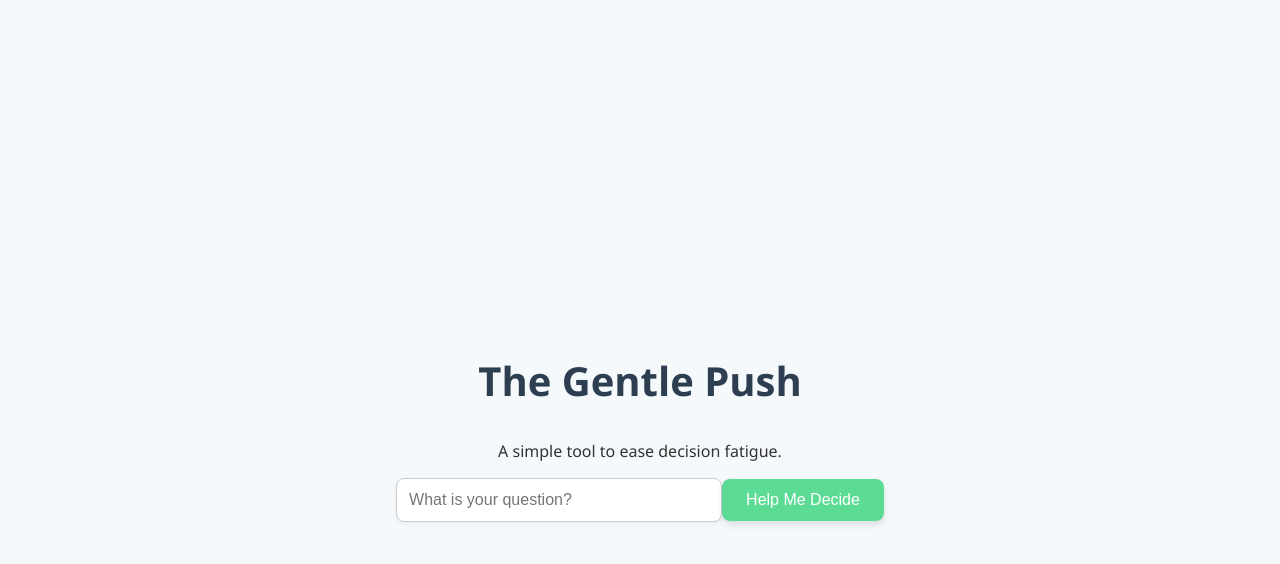
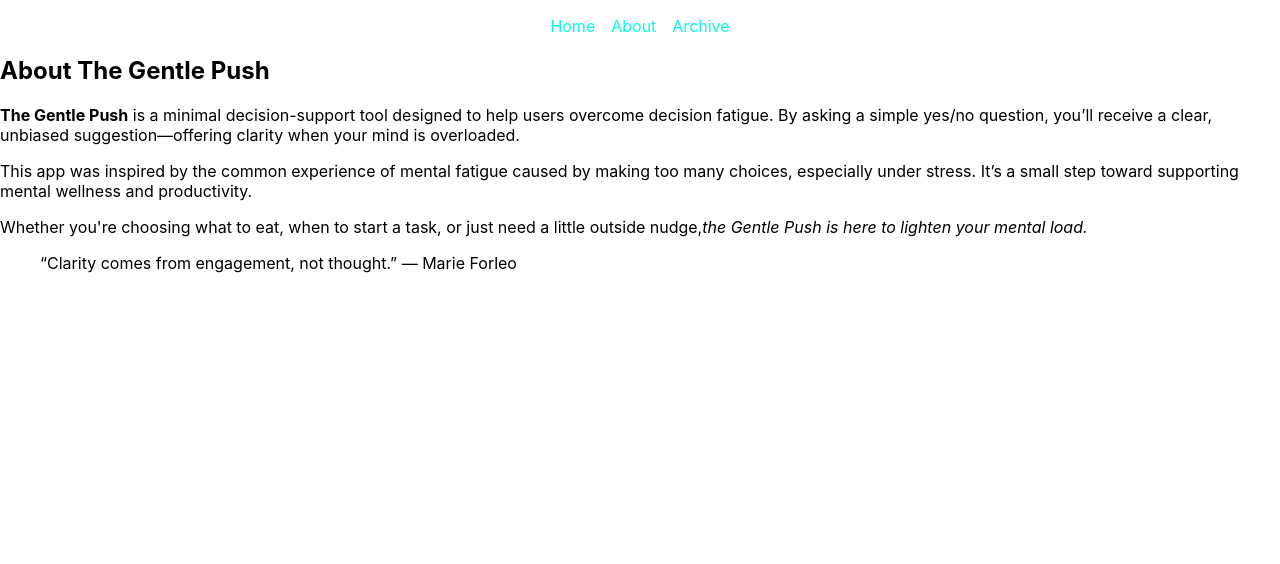
Before and after one commit to ShelbyChristensen/ask_the_force, a React (Create React App) app: page /about in a window 1280 px wide. Shown: the top 564 px of the page. Built offline with nearby package versions, Linux system fonts and the light colour scheme.

Commit message:
Added Home About and Archive Page with routes and updated to have a navigation

```diff
--- a/package.json
+++ b/package.json
@@ -9,6 +9,7 @@
     "@testing-library/user-event": "^13.5.0",
     "react": "^19.1.1",
     "react-dom": "^19.1.1",
+    "react-router-dom": "^7.7.1",
     "react-scripts": "5.0.1",
     "web-vitals": "^2.1.4"
   },
--- a/src/App.css
+++ b/src/App.css
@@ -94,3 +94,27 @@ button:hover {
   height: 1px;
   overflow: hidden;
 }
+
+/* About Page */
+.about-page {
+  max-width: 600px;
+  margin: 2rem auto;
+  padding: 1rem;
+  color: #f4f4f4;
+  text-align: left;
+  line-height: 1.6;
+}
+
+.about-page h2 {
+  font-size: 2rem;
+  margin-bottom: 1rem;
+  color: #00ffe7;
+}
+
+.about-page blockquote {
+  margin-top: 2rem;
+  font-style: italic;
+  color: #ccc;
+  border-left: 4px solid #00ffe7;
+  padding-left: 1rem;
+}
--- a/src/App.js
+++ b/src/App.js
@@ -1,46 +1,33 @@
-import { useState } from "react";
-import './App.css';
-import QuestionInput from "./components/QuestionInput";
-import ResponseDisplay from "./components/ResponseDisplay";
-import ErrorMessage from "./components/ErrorMessage";
-import LoadingMessage from "./components/LoadingMessage";
+import { BrowserRouter as Router, Routes, Route, Link } from "react-router-dom";
+import Home from "./pages/Home";
+import About from "./pages/About";
+import Archive from "./pages/Archive";
 
 function App() {
-  const [question, setQuestion] = useState("");
-  const [response, setResponse] = useState(null);
-  const [loading, setLoading] = useState(false);
-  const [error, setError] = useState("");
+  return (
+    <Router>
+      <div className="App">
+        {/* Navigation Bar */}
+        <nav style={{ margin: "1rem", textAlign: "center" }}>
+          <Link to="/" style={{ marginRight: "1rem", textDecoration: "none", color: "#00ffe7" }}>
+            Home
+          </Link>
+          <Link to="/about" style={{ marginRight: "1rem", textDecoration: "none", color: "#00ffe7" }}>
+            About
+          </Link>
+          <Link to="/archive" style={{ textDecoration: "none", color: "#00ffe7" }}>
+            Archive
+          </Link>
+        </nav>
 
-  const getDecision = async () => {
-    if (!question.trim()) {
-      setError("Please enter a question.");
-      return;
-    }
-
-    setLoading(true);
-    setError("");
-    setResponse(null);
-
-    try {
-      const res = await fetch("https://yesno.wtf/api");
-      const data = await res.json();
-      setResponse({ answer: data.answer, image: data.image });
-    } catch (err) {
-      setError("Unable to process your request. Please try again.");
-    } finally {
-      setLoading(false);
-    }
-  };
-
-  return (
-    <div className="App">
-      <h1>The Gentle Push</h1>
-      <p className="subtitle">A simple tool to ease decision fatigue.</p>
-      <QuestionInput question={question} setQuestion={setQuestion} onSubmit={getDecision} />
-      {loading && <LoadingMessage />}
-      {error && <ErrorMessage message={error} />}
-      {response && <ResponseDisplay answer={response.answer} image={response.image} />}
-    </div>
+        {/* Page Routes */}
+        <Routes>
+          <Route path="/" element={<Home />} />
+          <Route path="/about" element={<About />} />
+          <Route path="/archive" element={<Archive />} />
+        </Routes>
+      </div>
+    </Router>
   );
 }
 
--- a/src/pages/About.js
+++ b/src/pages/About.js
@@ -1 +1,26 @@
-# Info on decision fatigue
+// src/pages/AboutPage.js
+
+function AboutPage() {
+  return (
+    <div className="about-page">
+      <h2>About The Gentle Push</h2>
+      <p>
+        <strong>The Gentle Push</strong> is a minimal decision-support tool designed to help users overcome decision fatigue.
+        By asking a simple yes/no question, you’ll receive a clear, unbiased suggestion—offering clarity when your mind is overloaded.
+      </p>
+      <p>
+        This app was inspired by the common experience of mental fatigue caused by making too many choices, especially under stress.
+        It’s a small step toward supporting mental wellness and productivity.
+      </p>
+      <p>
+        Whether you're choosing what to eat, when to start a task, or just need a little outside nudge,
+        <em>the Gentle Push is here to lighten your mental load.</em>
+      </p>
+      <blockquote>
+        “Clarity comes from engagement, not thought.” — Marie Forleo
+      </blockquote>
+    </div>
+  );
+}
+
+export default AboutPage;
--- /dev/null
+++ b/src/pages/Archive.js
@@ -0,0 +1,11 @@
+// src/pages/Archive.js
+function Archive() {
+  return (
+    <div>
+      <h1>Decision Archive</h1>
+      <p>Your past questions will appear here soon.</p>
+    </div>
+  );
+}
+
+export default Archive;
--- a/src/pages/Archives.js
+++ /dev/null
@@ -1 +0,0 @@
-# Saved Q&As
--- a/src/pages/Home.js
+++ b/src/pages/Home.js
@@ -1 +1,46 @@
-# Ask a Question
+import { useState } from "react";
+import QuestionInput from "../components/QuestionInput";
+import ResponseDisplay from "../components/ResponseDisplay";
+import ErrorMessage from "../components/ErrorMessage";
+import LoadingMessage from "../components/LoadingMessage";
+
+function App() {
+  const [question, setQuestion] = useState("");
+  const [response, setResponse] = useState(null);
+  const [loading, setLoading] = useState(false);
+  const [error, setError] = useState("");
+
+  const getDecision = async () => {
+    if (!question.trim()) {
+      setError("Please enter a question.");
+      return;
+    }
+
+    setLoading(true);
+    setError("");
+    setResponse(null);
+
+    try {
+      const res = await fetch("https://yesno.wtf/api");
+      const data = await res.json();
+      setResponse({ answer: data.answer, image: data.image });
+    } catch (err) {
+      setError("Unable to process your request. Please try again.");
+    } finally {
+      setLoading(false);
+    }
+  };
+
+  return (
+    <div className="App">
+      <h1>The Gentle Push</h1>
+      <p className="subtitle">A simple tool to ease decision fatigue.</p>
+      <QuestionInput question={question} setQuestion={setQuestion} onSubmit={getDecision} />
+      {loading && <LoadingMessage />}
+      {error && <ErrorMessage message={error} />}
+      {response && <ResponseDisplay answer={response.answer} image={response.image} />}
+    </div>
+  );
+}
+
+export default App;
```
Also changed, not shown: 2 other files (tests, documents, lock files or other folders).
